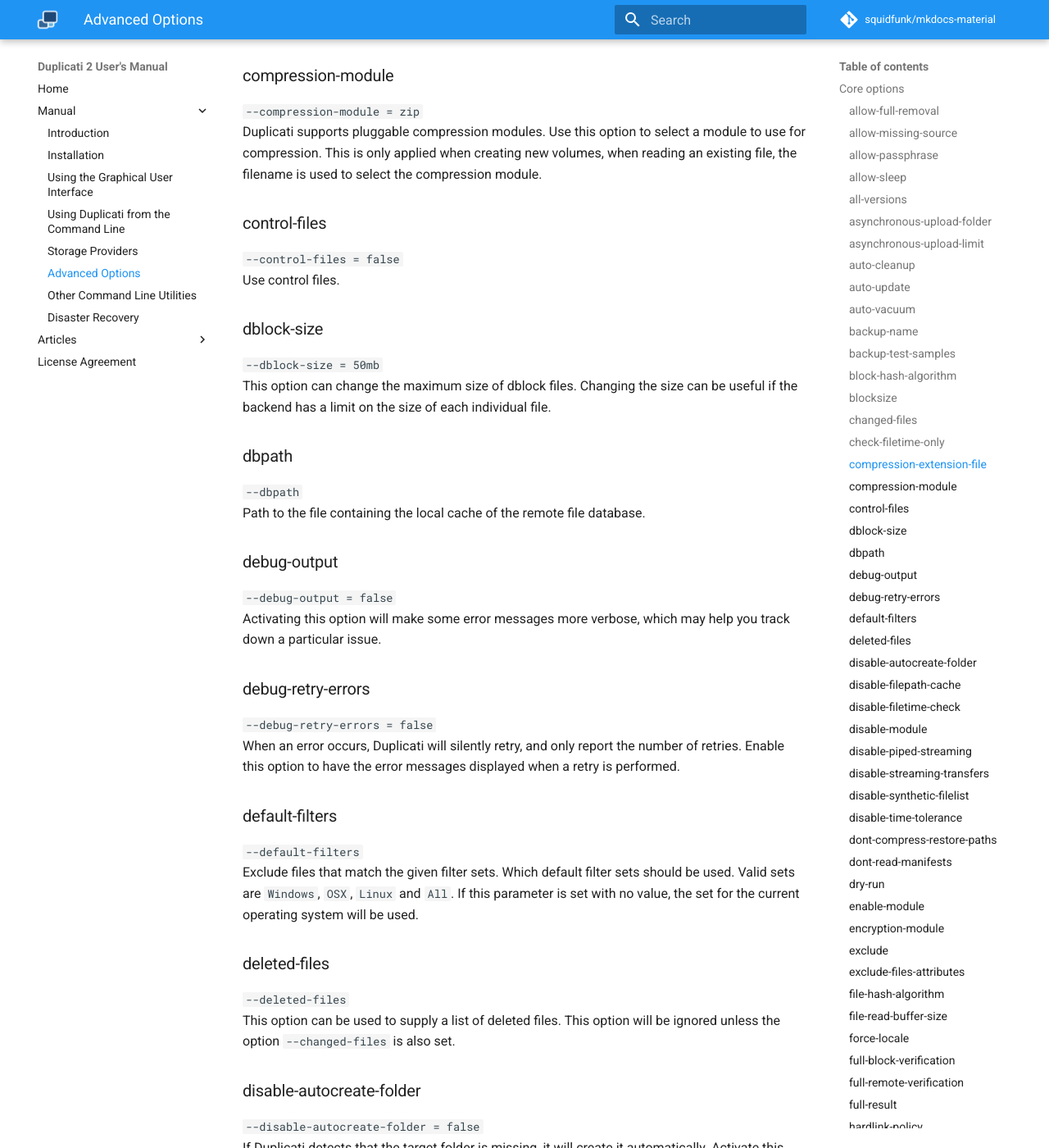
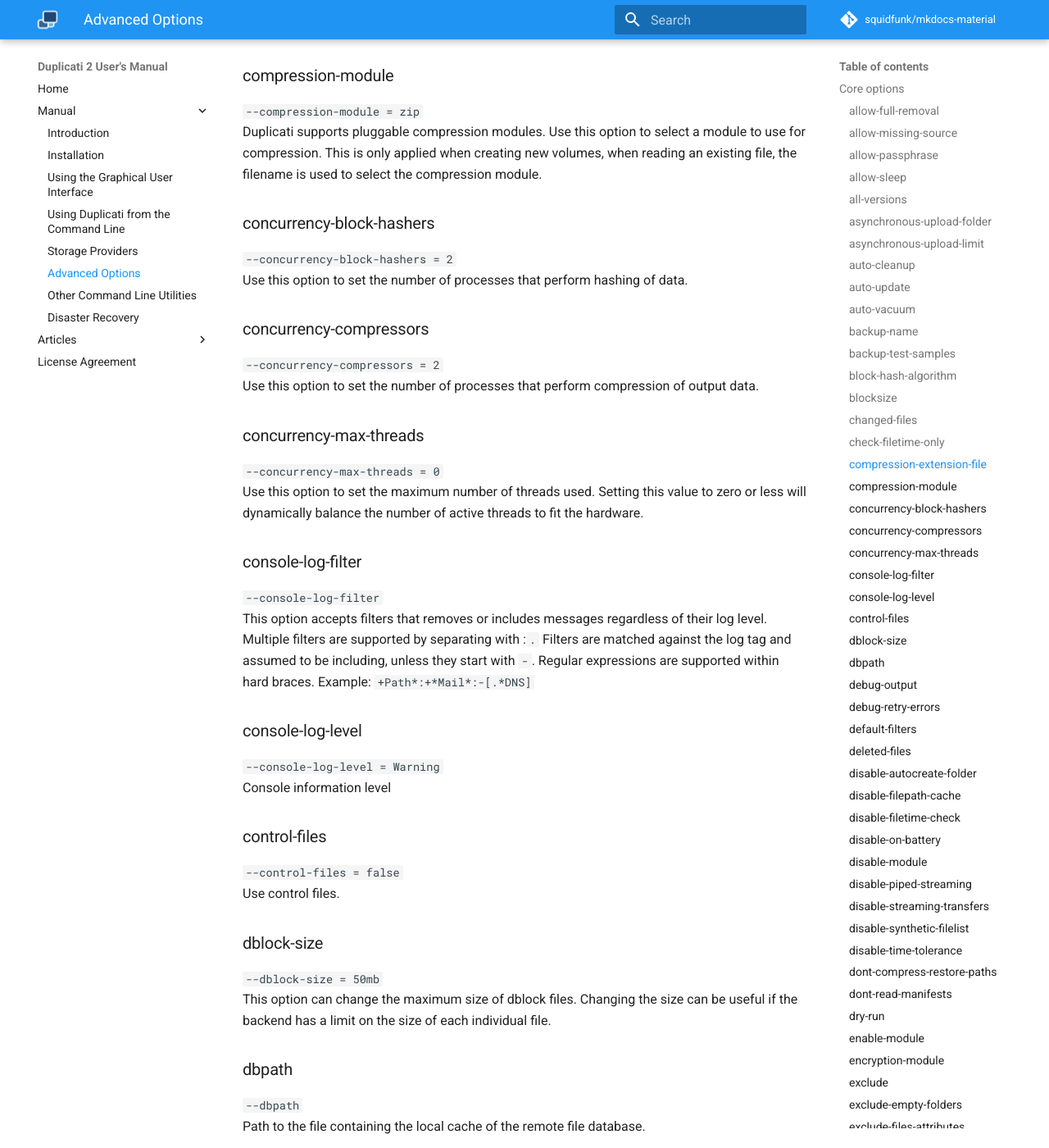
Before and after one commit to kees-z/DuplicatiDocs, an MkDocs documentation site: the page built from docs/06-advanced-options.md, in a window 1280 px wide and 1400 px high, scrolled down 3385 px. Shown: the whole window at 82% size. Built offline with MkDocs 1.6.1 and Material for MkDocs 9.7.7, drawn with Linux system fonts in a browser that asks for light colours; comment, search, counter and statistics services are not loaded; old or Windows-style settings are respelled for this version of MkDocs; some of the changed text lies outside the part shown.

Commit message:
Added new advanced options in v2.0.3.7

```diff
--- a/docs/06-advanced-options.md
+++ b/docs/06-advanced-options.md
@@ -79,6 +79,27 @@ This property can be used to point to a text file where each line contains a fil
 `--compression-module = zip`
 Duplicati supports pluggable compression modules. Use this option to select a module to use for compression. This is only applied when creating new volumes, when reading an existing file, the filename is used to select the compression module.
 
+### concurrency-block-hashers
+`--concurrency-block-hashers = 2`
+Use this option to set the number of processes that perform hashing of data.
+
+### concurrency-compressors
+`--concurrency-compressors = 2`
+Use this option to set the number of processes that perform compression of output data.
+
+### concurrency-max-threads
+`--concurrency-max-threads = 0`
+Use this option to set the maximum number of threads used. Setting this value to zero or less will dynamically balance the number of active threads to fit the hardware.
+
+### console-log-filter
+`--console-log-filter`
+This option accepts filters that removes or includes messages regardless of their log level. Multiple filters are supported by separating with :`.`
+Filters are matched against the log tag and assumed to be including, unless they start with `-`. Regular expressions are supported within hard braces. Example: `+Path*:+*Mail*:-[.*DNS]`
+
+### console-log-level
+`--console-log-level = Warning`
+Console information level
+
 ### control-files
 `--control-files = false`
 Use control files.
@@ -118,6 +139,10 @@ This option can be used to reduce the memory footprint by not keeping paths and
 ### disable-filetime-check
 `--disable-filetime-check = false`
 The operating system keeps track of the last time a file was written. Using this information, Duplicati can quickly determine if the file has been modified. If some application deliberately modifies this information, Duplicati won't work correctly unless this flag is set.
+
+### disable-on-battery
+`--disable-on-battery = false`
+When this flag is enabled, a scheduled backup will not run if the system is detected to be running on battery power (manual or command line backups will still be run).  If the detected power source is mains (i.e., AC) or unknown, then scheduled backups will proceed as normal.
 
 ### disable-module
 `--disable-module`
@@ -163,6 +188,10 @@ Duplicati supports pluggable encryption modules. Use this option to select a mod
 `--exclude`
 Exclude files that match this filter. The special characterc `*` means any number of character, and the special character `?` means any single character, use `*.txt` to exclude all files with a txt extension. Regular expressions are also supported and can be supplied by using hard braces, i.e. `[.*\.txt]`.
 
+### exclude-empty-folders
+`--exclude-empty-folders = false`
+Use this option to remove all empty folders from a backup.
+
 ### exclude-files-attributes
 `--exclude-files-attributes`
 Use this option to exclude files with certain attributes. Use a comma separated list of attribute names to specify more than one. Possible values are: `ReadOnly`, `Hidden`, `System`, `Directory`, `Archive`, `Device`, `Normal`, `Temporary`, `SparseFile`, `ReparsePoint`, `Compressed`, `Offline`, `NotContentIndexed`, `Encrypted`, `IntegrityStream`, `NoScrubData`.
@@ -194,6 +223,10 @@ Use this option to increase the amount of output generated as the result of the
 ### hardlink-policy
 `--hardlink-policy = All`
 Use this option to handle hardlinks (only works on Linux/OSX). The `first` option will record a hardlink ID for each hardlink to avoid storing hardlinked paths multiple times. The option `all` will ignore hardlink information, and treat each hardlink as a unique path. The option `none` will ignore all hardlinks with more than one link.
+
+### ignore-filenames
+`--ignore-filenames`
+Use this option to set a filename, or list of filenames, that indicate exclusion of a folder which contains it. A common use would be to have a file named something like ".nobackup" and place this file into folders that should not be backed up.
 
 ### include
 `--include`
@@ -231,6 +264,15 @@ Verify uploads by listing contents.
 ### log-file
 `--log-file`
 Log internal information.
+
+### log-file-log-filter
+`--log-file-log-filter`
+This option accepts filters that removes or includes messages regardless of their log level. Multiple filters are supported by separating with :.
+Filters are matched against the log tag and assumed to be including, unless they start with `-`. Regular expressions are supported within hard braces. Example: `+Path*:+*Mail*:-[.*DNS]`
+
+### log-file-log-level
+`--log-file-log-level = Warning`
+Log file information level
 
 ### log-level
 `--log-level = Warning`
@@ -308,6 +350,10 @@ By default, files will be restored in the source folders, use this option to res
 `--restore-permissions = false`
 By default permissions are not restored as they might prevent you from accessing your files. Use this option to restore the permissions as well.
 
+### restore-symlink-metadata
+`--restore-symlink-metadata = false`
+If symlink metadata is applied, it will usually mean changing the symlink target, instead of the symlink itself. For this reason, metadata is notapplied to symlinks, but this option can be used to override this, suchthat metadata is applied to symlinks as well.
+
 ### retention-policy
 `--retention-policy`
 Use this option to reduce the number of versions that are kept with increasing version age by deleting most of the old backups. The expected format is a comma separated list of colon separated time frame and interval pairs. For example the value `7D:0s,3M:1D,10Y:2M` means "For 7 day keep all backups, for 3 months keep one backup per day and for 10 years one backup every 2nd month.
@@ -383,6 +429,10 @@ By setting this value you can limit how much bandwidth Duplicati consumes for up
 `--time = now`
 By default, Duplicati will list and restore files from the most recent backup, use this option to select another item. You may use relative times, like "-2M" for a backup from two months ago.
 
+### unittest-mode
+`--unittest-mode = false`
+When running in unittest mode, no automatic fixes are applied, which assumes that the input data is always in perfect shape. This option is not intended for use in daily backups, but required for testing purposes to reveal potential problems.
+
 ### upload-unchanged-backups
 `--upload-unchanged-backups = false`
 If no files have changed, Duplicati will not upload a backup set. If the backup data is used to verify that a backup was executed, this option will make Duplicati upload a backupset even if it is empty.
@@ -390,6 +440,10 @@ If no files have changed, Duplicati will not upload a backup set. If the backup
 ### upload-verification-file
 `--upload-verification-file = false`
 Use this option to upload a verification file after changing the remote storage. The file is not encrypted and contains the size and SHA256 hashes of all the remote files and can be used to verify the integrity of the files.
+
+###   use-background-io-priority
+`--use-background-io-priority = false`
+This option instructions the operating system to set the current process to use the lowest IO priority level, which can make operations run slower but will interfere less with other operations running at the same time.
 
 ### use-block-cache
 `--use-block-cache = false`
```
